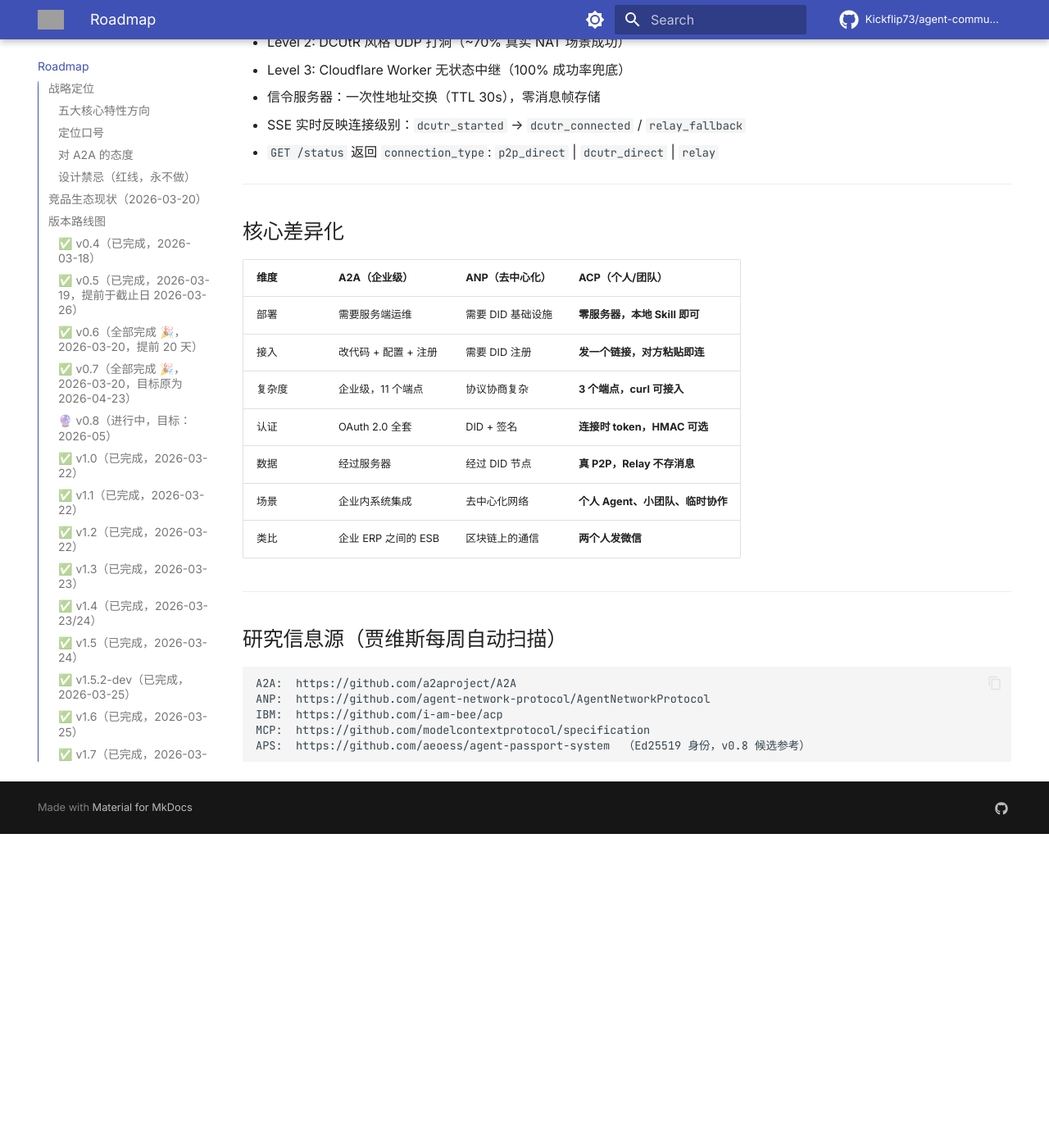
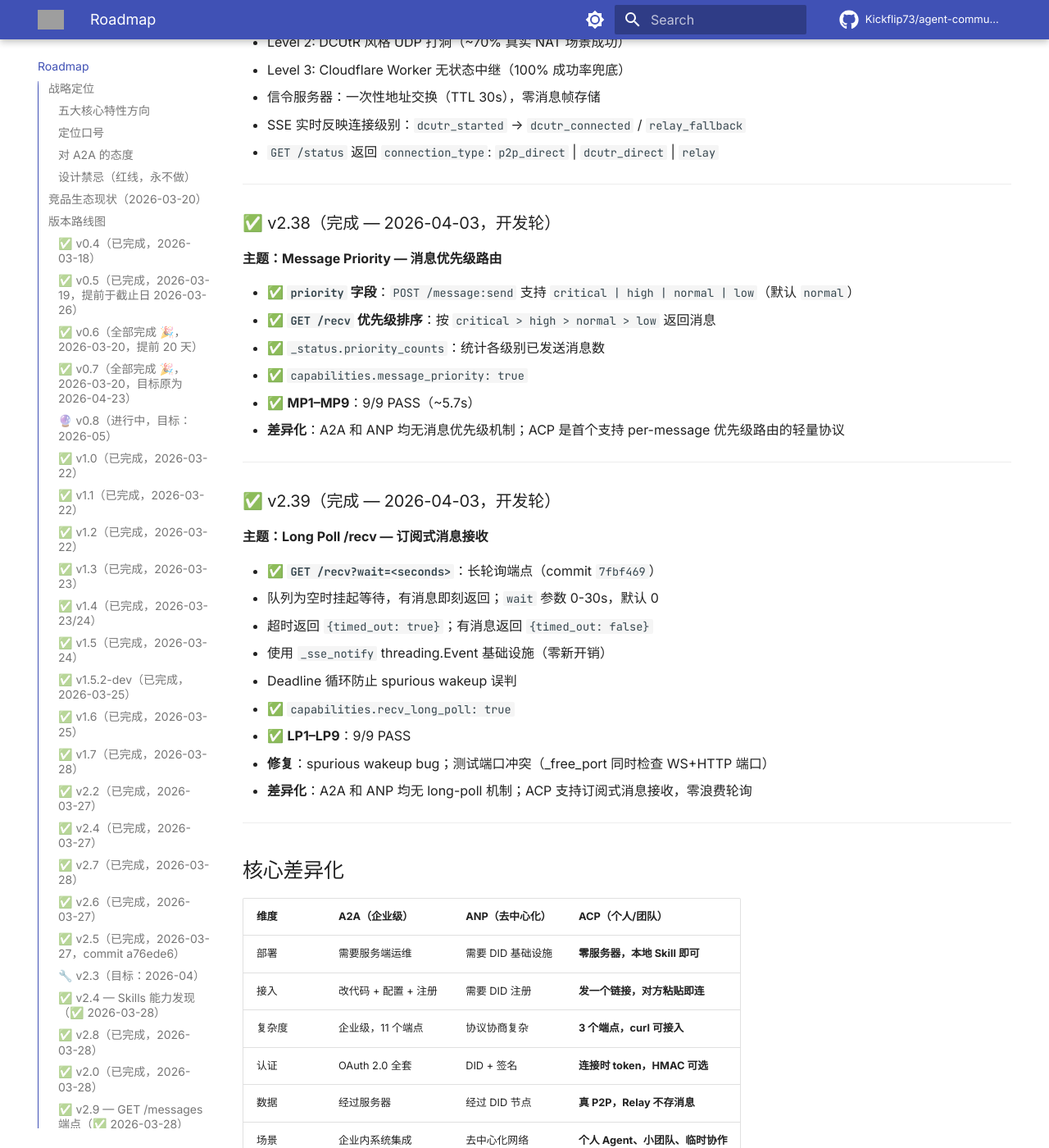
Before and after one commit to Kickflip73/agent-communication-protocol, an MkDocs documentation site: the page built from docs/ROADMAP.md, in a window 1280 px wide and 1400 px high, scrolled down 17352 px. Shown: the whole window at 82% size. Built offline with MkDocs 1.6.1 and Material for MkDocs 9.7.7, drawn with Linux system fonts in a browser that asks for light colours; comment, search, counter and statistics services are not loaded; the version menu is left out; before the commit the page ends 18369 px from its top, so only the background shows below that; grey boxes are pictures that could not be loaded.

Commit message:
docs(v2.39): CHANGELOG + ROADMAP — Long Poll /recv milestone

```diff
--- a/docs/ROADMAP.md
+++ b/docs/ROADMAP.md
@@ -579,6 +579,33 @@
 
 ---
 
+### ✅ v2.38（完成 — 2026-04-03，开发轮）
+**主题：Message Priority — 消息优先级路由**
+
+- ✅ **`priority` 字段**：`POST /message:send` 支持 `critical | high | normal | low`（默认 `normal`）
+- ✅ **`GET /recv` 优先级排序**：按 `critical > high > normal > low` 返回消息
+- ✅ `_status.priority_counts`：统计各级别已发送消息数
+- ✅ `capabilities.message_priority: true`
+- ✅ **MP1–MP9**：9/9 PASS（~5.7s）
+- **差异化**：A2A 和 ANP 均无消息优先级机制；ACP 是首个支持 per-message 优先级路由的轻量协议
+
+---
+
+### ✅ v2.39（完成 — 2026-04-03，开发轮）
+**主题：Long Poll /recv — 订阅式消息接收**
+
+- ✅ **`GET /recv?wait=<seconds>`**：长轮询端点（commit `7fbf469`）
+  - 队列为空时挂起等待，有消息即刻返回；`wait` 参数 0-30s，默认 0
+  - 超时返回 `{timed_out: true}`；有消息返回 `{timed_out: false}`
+  - 使用 `_sse_notify` threading.Event 基础设施（零新开销）
+  - Deadline 循环防止 spurious wakeup 误判
+- ✅ `capabilities.recv_long_poll: true`
+- ✅ **LP1–LP9**：9/9 PASS
+- **修复**：spurious wakeup bug；测试端口冲突（_free_port 同时检查 WS+HTTP 端口）
+- **差异化**：A2A 和 ANP 均无 long-poll 机制；ACP 支持订阅式消息接收，零浪费轮询
+
+---
+
 ## 核心差异化
 
 | 维度 | A2A（企业级） | ANP（去中心化） | **ACP（个人/团队）** |
```
Also changed, not shown: CHANGELOG.md (+20 -0 lines), docs/whats-new.md (+8 -1 lines).
